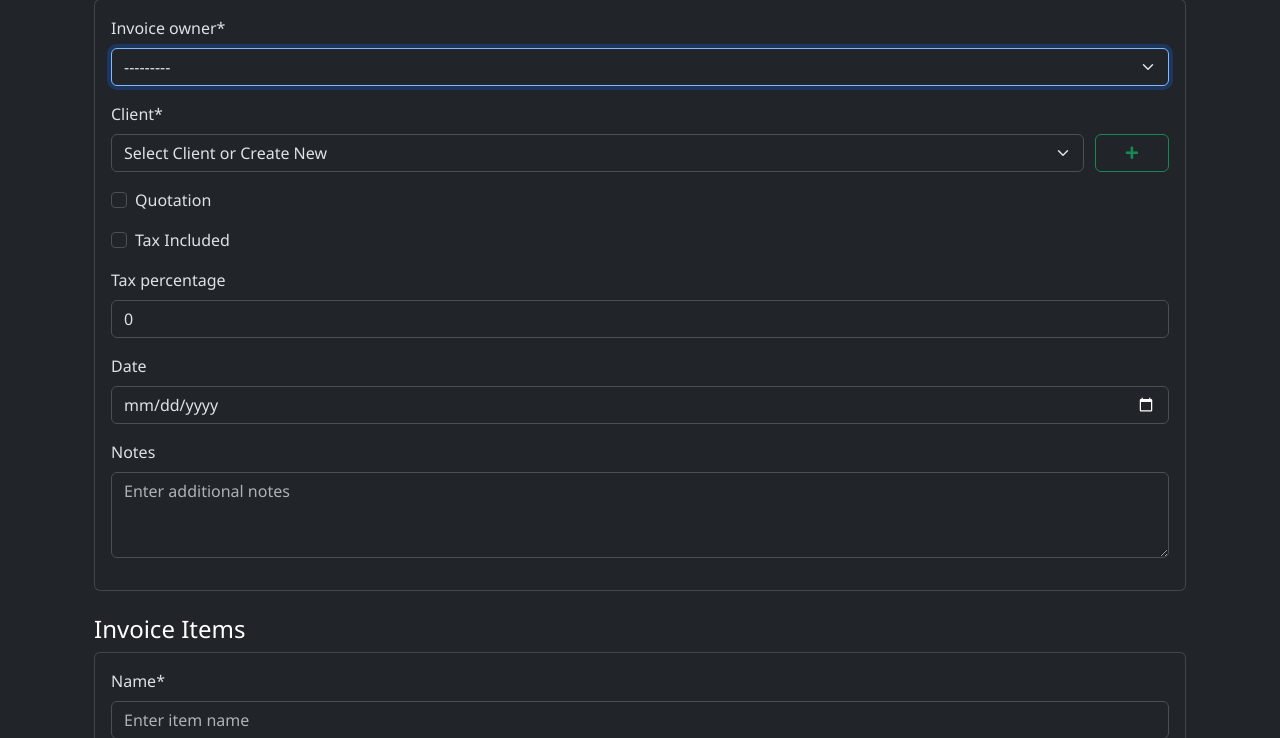
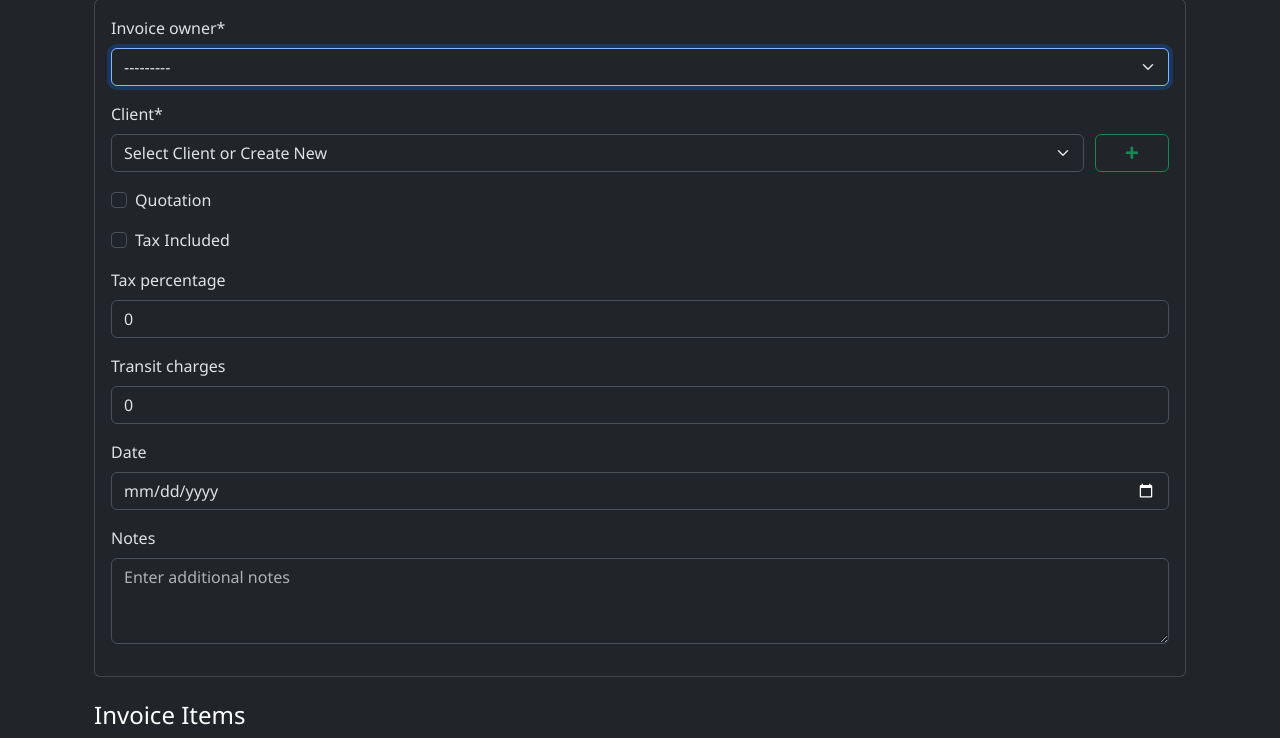
Before and after one commit to sam1-khan/Simple-Invoice-Generator, a Django app: page /create/ in a window 1280 px wide. Shown: the part 125-863 px from the top of the page. Run offline with Django 5.2, Linux system fonts and the light colour scheme; the visitor is signed in with stand-in values (Sample User, id 1); data comes from the database, SQL or seed files in the repository; data that the repository does not hold is empty; some libraries are stand-ins or nearby versions.

Commit message:
add transit charges

```diff
--- a/invoice_app/forms.py
+++ b/invoice_app/forms.py
@@ -5,10 +5,15 @@ from .models import Invoice, InvoiceOwner, InvoiceItem, Client
 class InvoiceForm(forms.ModelForm):
     class Meta:
         model = Invoice
-        fields = ['invoice_owner', 'client', 'is_quotation', 'is_taxed', 'tax_percentage', 'date', 'notes',]
+        fields = ['invoice_owner', 'client', 'is_quotation', 'is_taxed', 'tax_percentage', 'transit_charges', 'date', 'notes',]
         widgets = {
             'invoice_owner': forms.Select(attrs={
                 'autofocus': 'autofocus',
+            }),
+            'transit_charges': forms.NumberInput(attrs={
+                'min': '0',
+                'step': '0.01',  # Use 0.01 for decimal precision
+                'placeholder': 'Enter transit charges (if any)',
             }),
             'date': forms.DateInput(
                 format=('%Y-%m-%d'),
@@ -23,8 +28,6 @@ class InvoiceForm(forms.ModelForm):
         }
     is_taxed = forms.BooleanField(label='Tax Included', required=False)
     is_quotation = forms.BooleanField(label='Quotation', required=False)
-
-
     tax_percentage = forms.DecimalField(
         required=False,
         initial=0,
--- a/invoice_app/models.py
+++ b/invoice_app/models.py
@@ -92,6 +92,7 @@ class Invoice(models.Model):
     updated_at = models.DateTimeField(auto_now=True)
     is_taxed = models.BooleanField(default=False)
     is_quotation = models.BooleanField(default=False)
+    transit_charges = models.DecimalField(max_digits=16, default=0, decimal_places=2, null=True, blank=True)
 
     def clean(self):
         """Validate tax_percentage."""
@@ -106,6 +107,9 @@ class Invoice(models.Model):
         # Calculate tax and grand total based on the invoice tax_percentage
         self.tax = self.total_price * (self.tax_percentage / 100) if self.tax_percentage else 0
         self.grand_total = self.total_price + self.tax
+        if self.transit_charges:
+            self.grand_total += self.transit_charges
+            self.total_price += self.transit_charges
 
     @staticmethod
     def get_next_reference_number(last_invoice=None, is_quotation=False):
--- a/invoice_app/templates/invoice_app/invoice/form.html
+++ b/invoice_app/templates/invoice_app/invoice/form.html
@@ -42,6 +42,11 @@
 
         {% if formset %}
         <h4>{{ invoice.is_quotation|yesno:"Quotation,Invoice" }} Items</h4>
+        <div class="d-grid gap-2">
+            <button type="button" class="btn btn-outline-success mb-3" id="add-form">
+                Add An Item <i class="fa fa-plus"></i>
+            </button>
+        </div>
         {{ formset.management_form }}
         <div class="formset">
             {% for form in formset %}
@@ -51,11 +56,6 @@
                     </div>
                 </div>
             {% endfor %}
-        </div>
-        <div class="d-grid gap-2">
-            <button type="button" class="btn btn-outline-success mb-3" id="add-form">
-                Add An Item <i class="fa fa-plus"></i>
-            </button>
         </div>
         {% endif %}
         <div class="mt-2">
@@ -92,6 +92,10 @@ document.addEventListener('DOMContentLoaded', () => {
     const taxPercentageDiv = document.querySelector('#div_id_tax_percentage');
     const ownerLabel = document.querySelector('#div_id_invoice_owner').querySelector('label');
     const isQuotationCheckbox = document.querySelector('#div_id_is_quotation').querySelector('input')
+
+    // Move the last form (extra form) to the beginning
+    const lastForm = formsetContainer.lastElementChild;
+    formsetContainer.prepend(lastForm);
 
     function changeLabel() {
         if (ownerLabel.innerHTML && isQuotationCheckbox) {
@@ -218,8 +222,8 @@ document.addEventListener('DOMContentLoaded', () => {
             input.value = '';
         });
 
-        // Append the new form to the container
-        formsetContainer.appendChild(newForm);
+        // Prepend the new form to the container
+        formsetContainer.insertBefore(newForm, formsetContainer.firstChild)
 
         // Update the TOTAL_FORMS value
         updateTotalForms();
```
Also changed, not shown: invoice_app/templates/invoice_app/invoice/detail.html (+7 -1 lines), invoice_app/templates/invoice_app/invoice/invoice_pdf.html (+11 -2 lines), invoice_app/templates/invoice_app/invoice/list.html (+7 -14 lines), invoice_app/migrations/0002_invoice_transit_charges.py (added).
